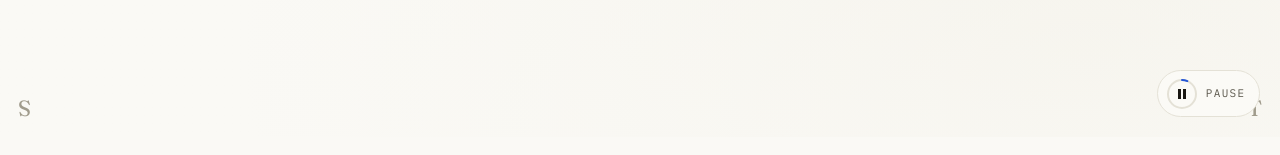
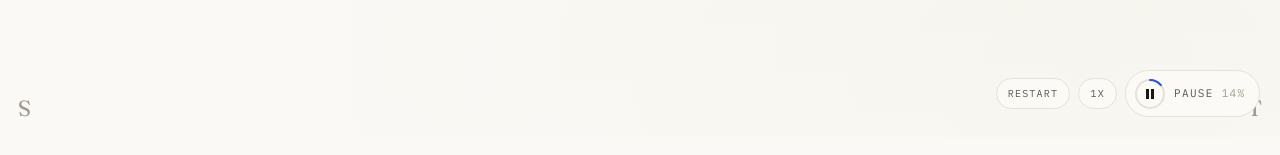
Before and after one commit to StephenSook/attest, a React (Vite) app in the folder frontend/: page / in a window 1280 px wide. Both pictures are taken after a click on the button "AUTO TOUR". Shown: the part 663-818 px from the top of the page. Built offline with nearby package versions, Linux system fonts and the light colour scheme; no server answers.

Commit message:
feat(frontend): auto tour to spec parity
20 seconds at 1x with a 2x toggle, live percent readout, restart control
past 2 percent, replay-from-top when finished. Progress renders through
refs: no React re-render per animation frame.

```diff
--- a/frontend/src/components/AutoTour.css
+++ b/frontend/src/components/AutoTour.css
@@ -3,6 +3,43 @@
   right: 1.25rem;
   bottom: 1.25rem;
   z-index: 40;
+  display: flex;
+  align-items: center;
+  gap: 0.5rem;
+}
+
+.auto-tour-restart,
+.auto-tour-speed {
+  border: 1px solid var(--color-rule);
+  background: color-mix(in oklab, var(--color-paper) 88%, white);
+  border-radius: 999px;
+  padding: 0.45rem 0.7rem;
+  cursor: pointer;
+  font-family: var(--font-evidence);
+  font-size: 10px;
+  letter-spacing: 0.12em;
+  text-transform: uppercase;
+  color: var(--color-ink-soft);
+  transition: border-color 160ms ease, color 160ms ease;
+}
+
+.auto-tour-restart:hover,
+.auto-tour-speed:hover,
+.auto-tour-restart:focus-visible,
+.auto-tour-speed:focus-visible {
+  border-color: var(--color-trust);
+  color: var(--color-ink);
+  outline: none;
+}
+
+.auto-tour-restart:focus-visible,
+.auto-tour-speed:focus-visible {
+  box-shadow: 0 0 0 2px var(--color-trust);
+}
+
+.auto-tour-pct {
+  color: var(--color-ink-faint);
+  font-variant-numeric: tabular-nums;
 }
 
 .auto-tour-button {
--- a/frontend/src/components/AutoTour.tsx
+++ b/frontend/src/components/AutoTour.tsx
@@ -3,17 +3,22 @@ import { useEffect, useRef, useState } from "react";
 import { getLenis } from "./SmoothScroll";
 import "./AutoTour.css";
 
-const TOUR_SECONDS = 45;
+const TOUR_SECONDS = 20; // full page at 1x; 2x halves it
 
 /* Minimal fixed tour control. A single linear GSAP tween drives scroll
    position through Lenis (or native scrollTo as the fallback). Progress is
-   normalized to document height. Any manual input pauses; Escape stops
-   without moving the reader's position; leaving the page kills the tween.
-   Status changes are announced through an aria-live region. */
+   normalized to document height and rendered through refs: no React
+   re-render per animation frame. Any manual input pauses; Escape stops
+   without moving the reader's position; leaving the page kills the tween. */
 export default function AutoTour() {
-  const [state, setState] = useState<"idle" | "touring" | "paused">("idle");
+  const [state, setState] = useState<"idle" | "touring" | "paused" | "done">("idle");
+  const [speed, setSpeed] = useState<1 | 2>(1);
   const tween = useRef<gsap.core.Tween | null>(null);
   const ringRef = useRef<SVGCircleElement | null>(null);
+  const pctRef = useRef<HTMLSpanElement | null>(null);
+  const restartRef = useRef<HTMLButtonElement | null>(null);
+  const speedRef = useRef<1 | 2>(1);
+  speedRef.current = speed;
 
   useEffect(() => {
     const pause = () => {
@@ -51,15 +56,29 @@ export default function AutoTour() {
     };
   }, []);
 
-  const start = () => {
-    if (state === "paused" && tween.current) {
-      tween.current.resume();
-      setState("touring");
-      return;
+  const paint = (y: number, max: number) => {
+    const p = max > 0 ? Math.min(y / max, 1) : 0;
+    if (ringRef.current) {
+      ringRef.current.style.strokeDashoffset = String(88 * (1 - p));
     }
+    if (pctRef.current) {
+      pctRef.current.textContent = `${Math.round(p * 100)}%`;
+    }
+    if (restartRef.current) {
+      restartRef.current.style.visibility = p > 0.02 ? "visible" : "hidden";
+    }
+  };
+
+  const begin = (fromTop: boolean) => {
     const max = document.documentElement.scrollHeight - window.innerHeight;
-    const proxy = { y: window.scrollY };
-    const remaining = Math.max(0, 1 - window.scrollY / max);
+    const startY = fromTop ? 0 : window.scrollY;
+    if (fromTop) {
+      const lenis = getLenis();
+      if (lenis) lenis.scrollTo(0, { immediate: true });
+      else window.scrollTo(0, 0);
+    }
+    const proxy = { y: startY };
+    const remaining = Math.max(0, 1 - startY / max);
     tween.current?.kill();
     tween.current = gsap.to(proxy, {
       y: max,
@@ -69,14 +88,11 @@ export default function AutoTour() {
         const lenis = getLenis();
         if (lenis) lenis.scrollTo(proxy.y, { immediate: true });
         else window.scrollTo(0, proxy.y);
-        if (ringRef.current) {
-          ringRef.current.style.strokeDashoffset = String(
-            88 * (1 - proxy.y / max),
-          );
-        }
+        paint(proxy.y, max);
       },
-      onComplete: () => setState("idle"),
+      onComplete: () => setState("done"),
     });
+    tween.current.timeScale(speedRef.current);
     setState("touring");
   };
 
@@ -84,13 +100,54 @@ export default function AutoTour() {
     if (state === "touring") {
       tween.current?.pause();
       setState("paused");
-    } else {
-      start();
+      return;
     }
+    if (state === "paused" && tween.current) {
+      tween.current.resume();
+      setState("touring");
+      return;
+    }
+    // idle starts from wherever the reader is; done replays from the top
+    begin(state === "done");
   };
+
+  const flipSpeed = () => {
+    const next = speed === 1 ? 2 : 1;
+    setSpeed(next);
+    tween.current?.timeScale(next);
+  };
+
+  const restart = () => begin(true);
+
+  const label =
+    state === "touring"
+      ? "pause"
+      : state === "paused"
+        ? "resume"
+        : state === "done"
+          ? "replay"
+          : "auto tour";
 
   return (
     <div className="auto-tour">
+      <button
+        ref={restartRef}
+        type="button"
+        onClick={restart}
+        className="auto-tour-restart"
+        style={{ visibility: "hidden" }}
+        aria-label="Restart the guided tour from the top"
+      >
+        restart
+      </button>
+      <button
+        type="button"
+        onClick={flipSpeed}
+        className="auto-tour-speed"
+        aria-label={`Tour speed ${speed}x, click to switch`}
+      >
+        {speed}x
+      </button>
       <button
         type="button"
         onClick={toggle}
@@ -118,7 +175,7 @@ export default function AutoTour() {
           )}
         </svg>
         <span className="auto-tour-label">
-          {state === "touring" ? "pause" : state === "paused" ? "resume" : "auto tour"}
+          {label} <span ref={pctRef} className="auto-tour-pct" />
         </span>
       </button>
       <p aria-live="polite" className="sr-only">
@@ -126,7 +183,9 @@ export default function AutoTour() {
           ? "Guided tour playing. Scroll or press Escape to take over."
           : state === "paused"
             ? "Guided tour paused."
-            : "Guided tour stopped."}
+            : state === "done"
+              ? "Guided tour finished."
+              : "Guided tour stopped."}
       </p>
     </div>
   );
```
